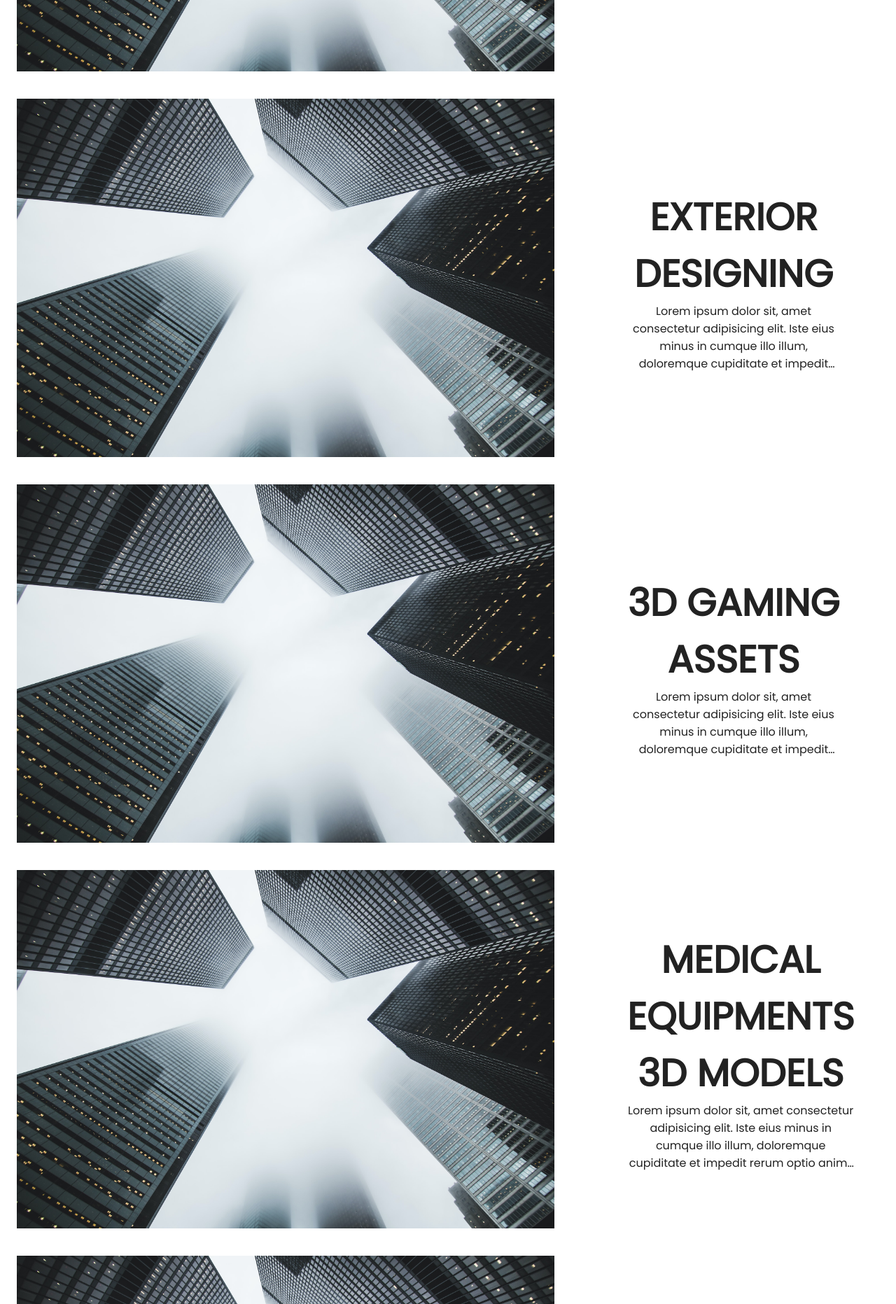
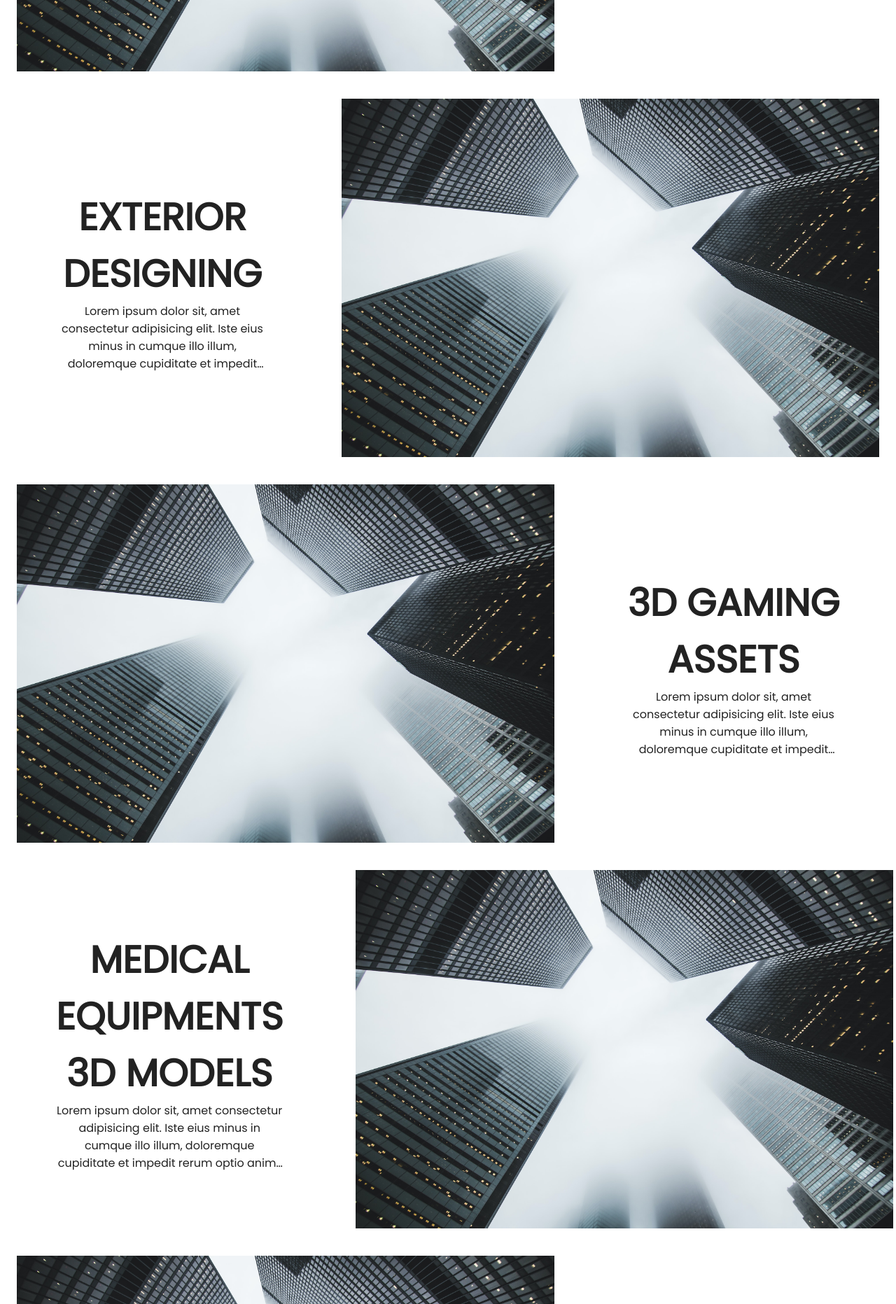
Before and after one commit to vjkaal/mad3dtest, a plain HTML site: page index.html in a window 1280 px wide. Shown: the part 1672-3535 px from the top of the page at 70% size. Drawn offline with Linux system fonts and the light colour scheme; a web font is replaced by a local one.

Commit message:
change in image left right

```diff
--- a/index.html
+++ b/index.html
@@ -147,10 +147,7 @@
           </a>
         </div>
         <div class="landscape">
-          <div class="link">
-            <div class="image-container">
-              <img src="./res/images/products/t1.jpg" alt="" srcset="">
-            </div>
+          <a class="link" href="">
             <div class="text-container">
               <div class="vk-heading">
                 <h2>EXTERIOR DESIGNING</h2>
@@ -159,10 +156,14 @@
                 <p>Lorem ipsum dolor sit, amet consectetur adipisicing elit. Iste eius minus in cumque illo illum, doloremque cupiditate et impedit rerum optio animi, consequatur culpa, voluptatem tenetur voluptatum nam deserunt corporis!</p>
               </div>
             </div>
-          </div>
+            <div class="image-container_1">
+              <img src="./res/images/products/t1.jpg" alt="" srcset="">
+            </div>
+
+          </a>
         </div>
         <div class="gaming-assets">
-          <div class="link">
+          <a class="link">
             <div class="image-container">
               <img src="./res/images/products/t1.jpg" alt="" srcset="">
             </div>
@@ -174,13 +175,10 @@
                 <p>Lorem ipsum dolor sit, amet consectetur adipisicing elit. Iste eius minus in cumque illo illum, doloremque cupiditate et impedit rerum optio animi, consequatur culpa, voluptatem tenetur voluptatum nam deserunt corporis!</p>
               </div>
             </div>
-          </div>
+          </a>
         </div>
         <div class="medical-equips">
-          <div class="link">
-            <div class="image-container">
-              <img src="./res/images/products/t1.jpg" alt="" srcset="">
-            </div>
+          <a class="link">
             <div class="text-container">
               <div class="vk-heading">
                 <h2>MEDICAL EQUIPMENTS 3D MODELS</h2>
@@ -189,10 +187,15 @@
                 <p>Lorem ipsum dolor sit, amet consectetur adipisicing elit. Iste eius minus in cumque illo illum, doloremque cupiditate et impedit rerum optio animi, consequatur culpa, voluptatem tenetur voluptatum nam deserunt corporis!</p>
               </div>
             </div>
-          </div>
+            <div class="image-container_1">
+              <img src="./res/images/products/t1.jpg" alt="" srcset="">
+            </div>
+
+          </a>
         </div>
         <div class="product-animation">
-          <div class="link">
+          <a class="link">
+
             <div class="image-container">
               <img src="./res/images/products/t1.jpg" alt="" srcset="">
             </div>
@@ -204,13 +207,10 @@
                 <p>Lorem ipsum dolor sit, amet consectetur adipisicing elit. Iste eius minus in cumque illo illum, doloremque cupiditate et impedit rerum optio animi, consequatur culpa, voluptatem tenetur voluptatum nam deserunt corporis!</p>
               </div>
             </div>
-          </div>
+          </a>
         </div>
         <div class="product-modelling">
-          <div class="link">
-            <div class="image-container">
-              <img src="./res/images/products/t1.jpg" alt="" srcset="">
-            </div>
+          <a class="link">
             <div class="text-container">
               <div class="vk-heading">
                 <h2>3D REALISTIC PRODUCT MODELLING</h2>
@@ -219,7 +219,10 @@
                 <p>Lorem ipsum dolor sit, amet consectetur adipisicing elit. Iste eius minus in cumque illo illum, doloremque cupiditate et impedit rerum optio animi, consequatur culpa, voluptatem tenetur voluptatum nam deserunt corporis!</p>
               </div>
             </div>
-          </div>
+            <div class="image-container_1">
+              <img src="./res/images/products/t1.jpg" alt="" srcset="">
+            </div>
+          </a>
         </div>
       </div>
     </section>
--- a/style/home/projects-desktop.css
+++ b/style/home/projects-desktop.css
@@ -44,6 +44,12 @@
   margin: 1rem 1.5rem;
   z-index: 3;
 }
+.projects .content .link .image-container_1 img {
+
+  width: 60vw;
+  margin: 1rem 1.5rem;
+  z-index: 3;
+}
 
 .projects .content .text-container {
   padding: 1rem 5rem;
```
